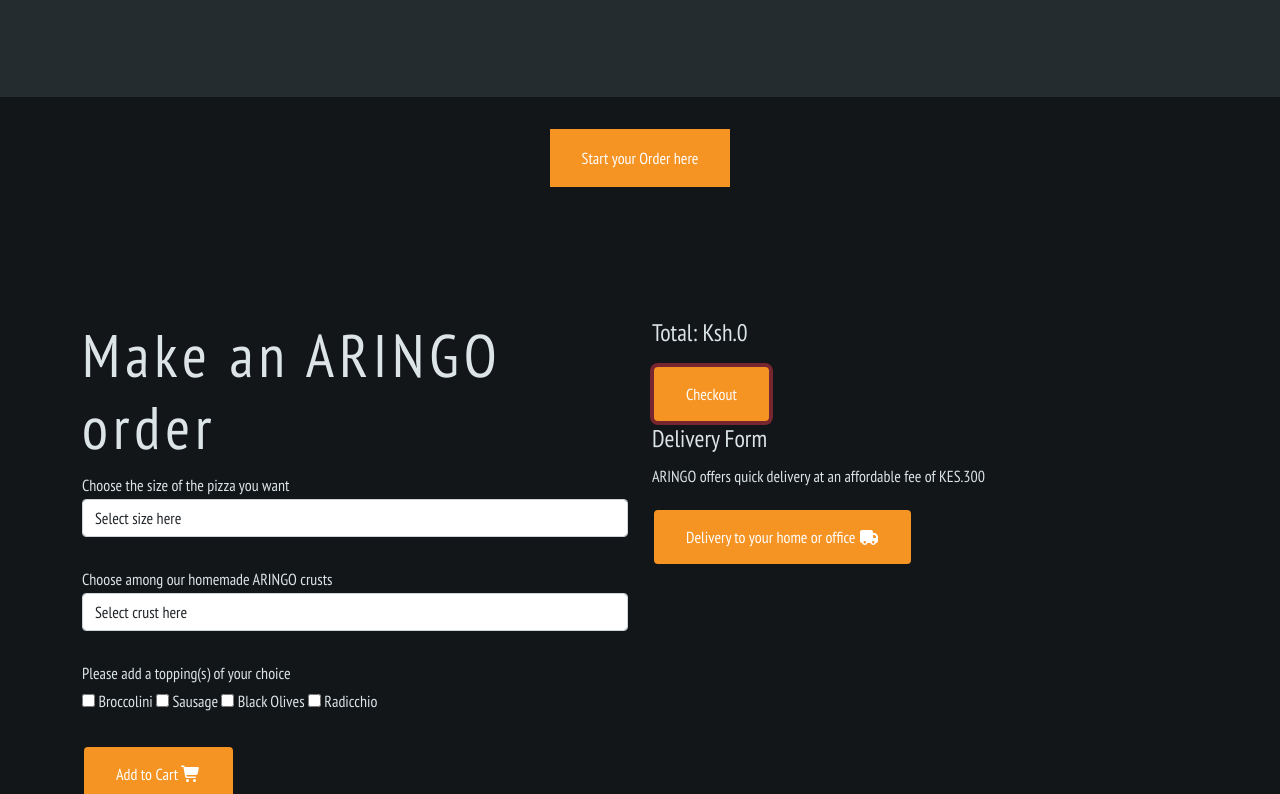
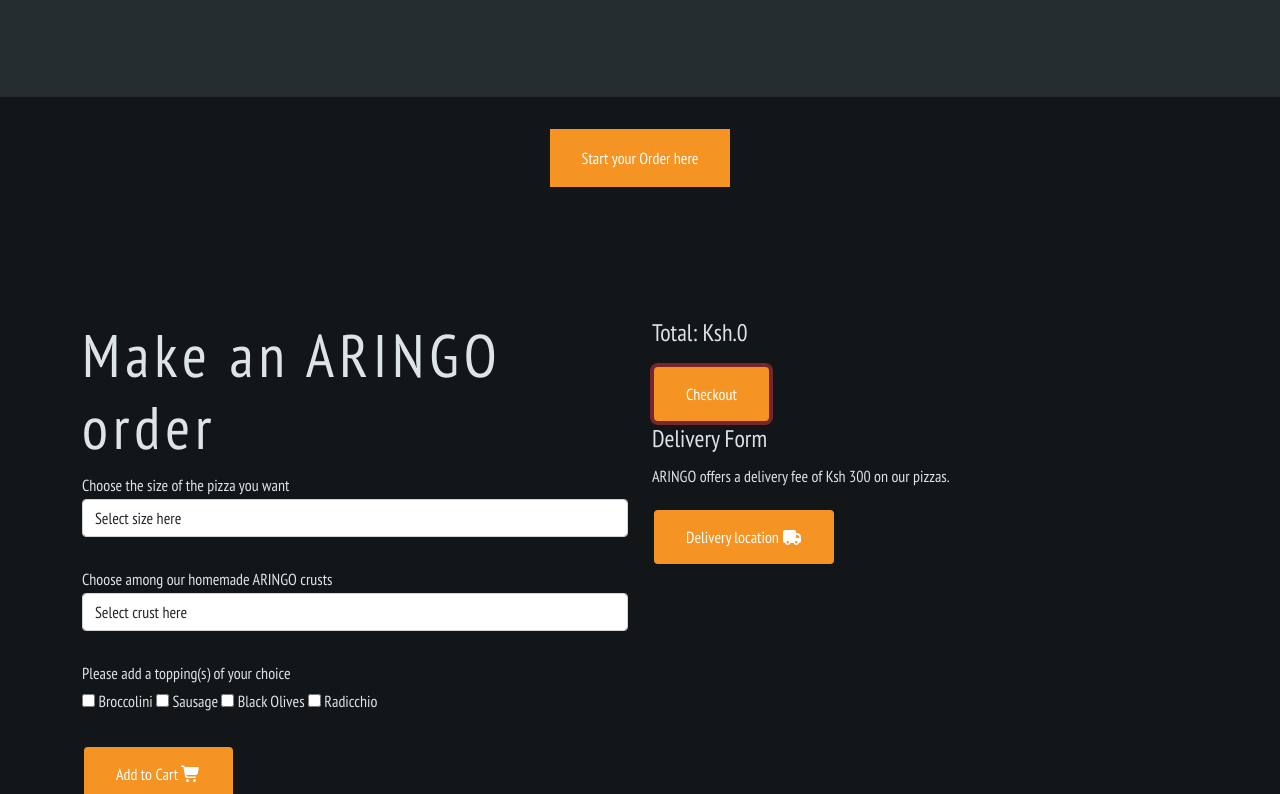
Before and after one commit to ColoMack/IP-4, a plain HTML site: page index.html in a window 1280 px wide. Both pictures are taken after a click on the button "Checkout". Shown: the part 2469-3263 px from the top of the page. Drawn offline with nearby package versions, Linux system fonts and the light colour scheme.

Commit message:
Update index.html

```diff
--- a/index.html
+++ b/index.html
@@ -193,8 +193,8 @@
               <div class="pickup-delivery">
                   <h4>Delivery Form</h4>
 
-                  <p><strong>ARINGO offers quick delivery at an affordable fee of KES.300</p>
-                  <button type="button" class="btn btn-outline-primary button2" id="delivery">Delivery to your home or office  <i class="fas fa-truck"></i></button>
+                  <p><strong>ARINGO offers a delivery fee of Ksh 300 on our pizzas.</p>
+                  <button type="button" class="btn btn-outline-primary button2" id="delivery">Delivery location <i class="fas fa-truck"></i></button>
               </div>
 
               <div class="deliveryNow">
```
